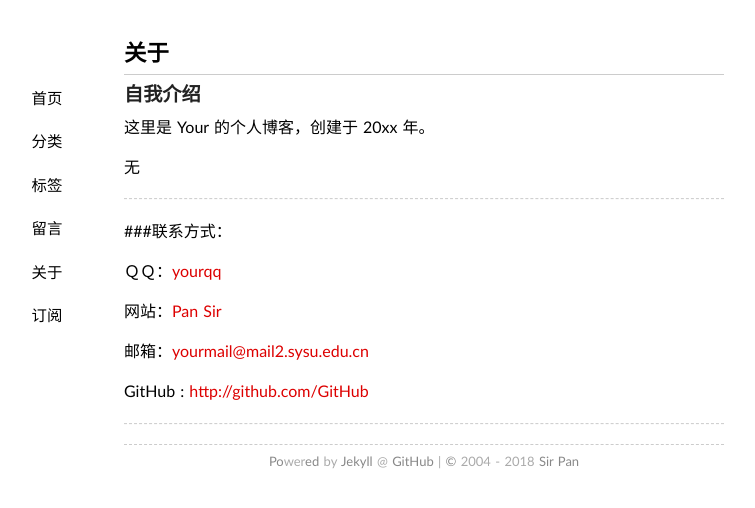
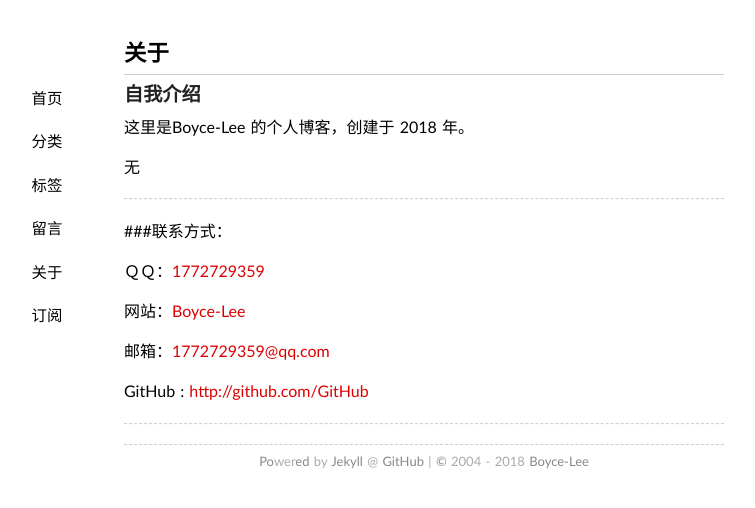
Before and after one commit to Boyce-Lee/Boyce-Lee.github.io, a Jekyll site: the page built from about/index.md, in a window 1280 px wide. Shown: the top 508 px of the page, without its empty margins (216-971 px from the left). Built offline with Jekyll 4.4.1, drawn with Linux system fonts in a browser that asks for light colours.

Commit message:
configure

```diff
--- a/_config.yml
+++ b/_config.yml
@@ -1,17 +1,17 @@
 future: true
 permalink: /:title/
-url: http://pmlpml.github.io
-name: Pan Sir
-author: Sir Pan
-qq: yourqq
-email: yourmail@mail2.sysu.edu.cn
+url: http://Boycel_Lee.github.io
+name: Boyce-Lee
+author: Boyce-Lee
+qq: 1772729359
+email: 1772729359@qq.com
 
-duoshuo: yourname
+duoshuo: 李海航
 beian:
 cnzz:
 weibo:
-github: yourID
-about: "这里是 Your 的个人博客，创建于 20xx 年。"
+github: https://github.com/Boyce-Lee/Boyce-Lee.github.io
+about: "这里是Boyce-Lee 的个人博客，创建于 2018 年。"
 
 safe: true
 paginate: 20
```
Also changed, not shown: README.md.
